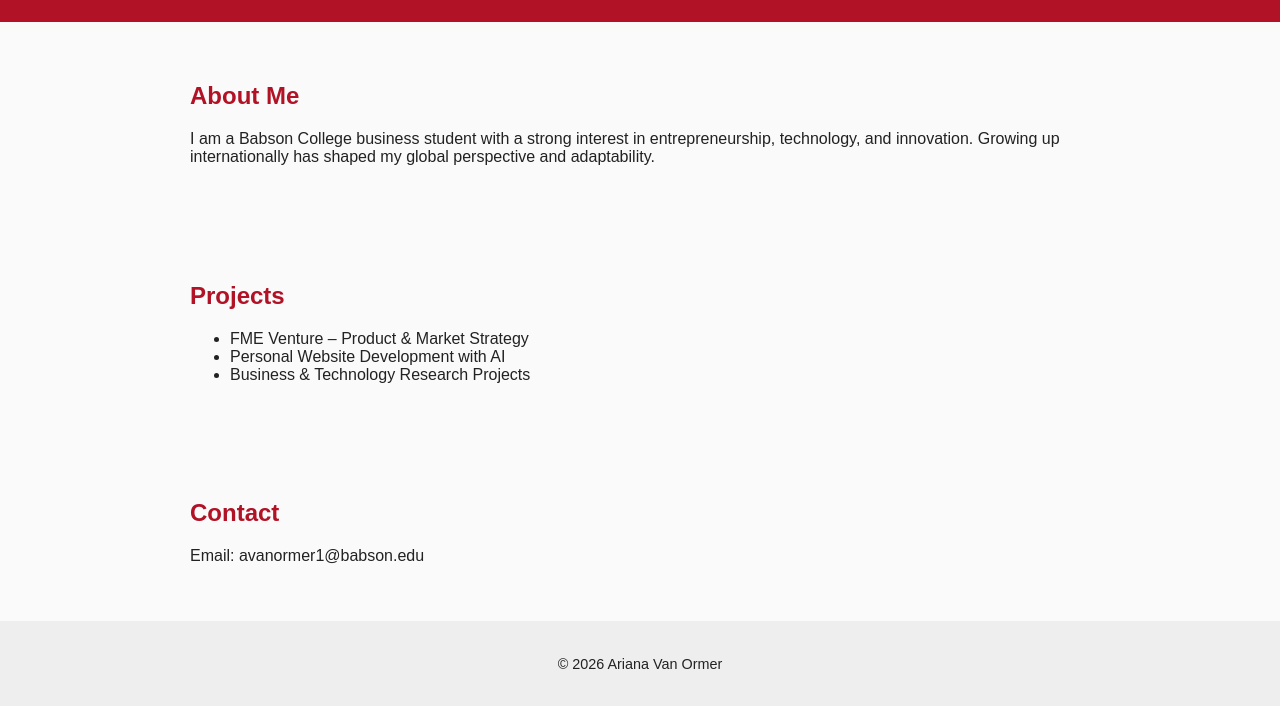
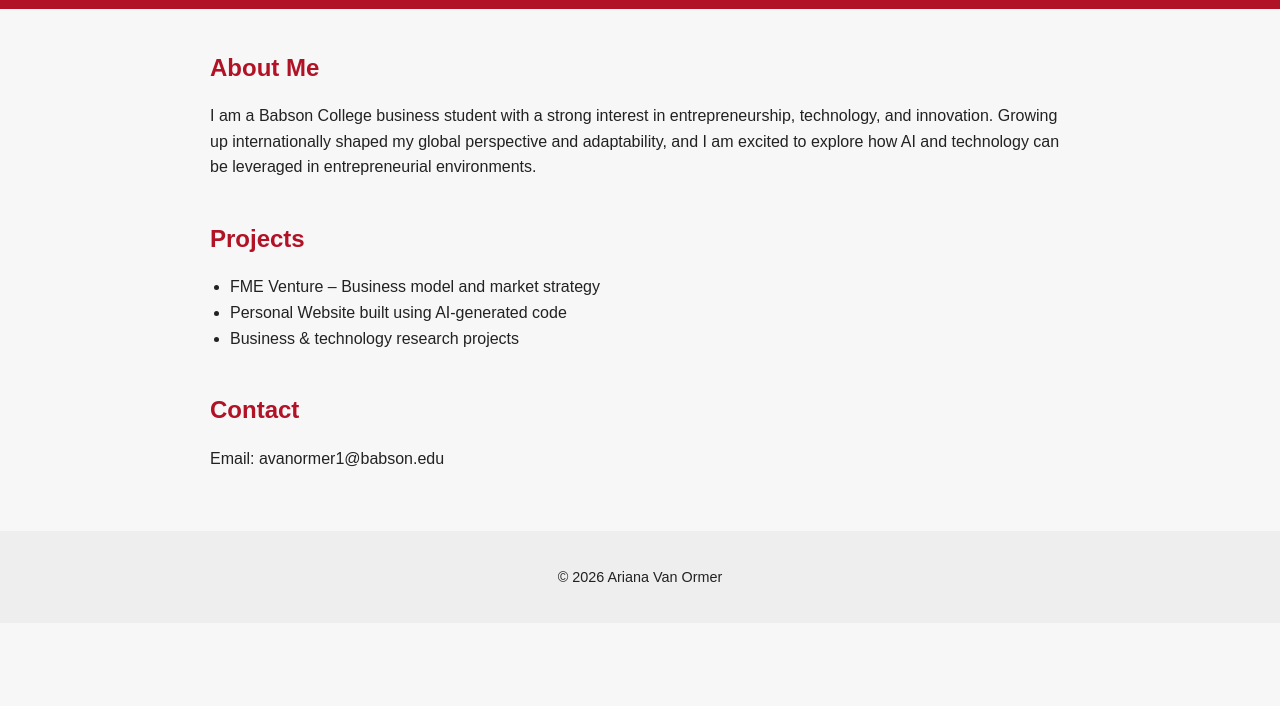
Before and after one commit to avanormer/avanormer.github.io, a plain HTML site: page index.html in a window 1280 px wide. Shown: the part 124-830 px from the top of the page. After the commit the page ends 800 px from the top, so only its background shows below. Drawn offline with Linux system fonts and the light colour scheme.

Commit message:
Update index.html

```diff
--- a/index.html
+++ b/index.html
@@ -2,15 +2,20 @@
 <html lang="en">
 <head>
   <meta charset="UTF-8" />
-  <meta name="viewport" content="width=device-width, initial-scale=1.0"/>
+  <meta name="viewport" content="width=device-width, initial-scale=1.0" />
   <title>Ariana Van Ormer</title>
 
   <style>
+    * {
+      box-sizing: border-box;
+    }
+
     body {
       margin: 0;
       font-family: Arial, Helvetica, sans-serif;
-      background: #fafafa;
+      background: #f7f7f7;
       color: #222;
+      line-height: 1.6;
     }
 
     header {
@@ -21,27 +26,41 @@
       top: 0;
     }
 
+    header h1 {
+      margin: 0 0 8px 0;
+    }
+
     nav a {
       color: white;
+      text-decoration: none;
       margin-right: 16px;
-      text-decoration: none;
       font-weight: bold;
     }
 
+    nav a:hover {
+      text-decoration: underline;
+    }
+
     section {
-      padding: 40px;
       max-width: 900px;
-      margin: auto;
+      margin: 40px auto;
+      padding: 0 20px;
     }
 
     h2 {
       color: #b11226;
+      margin-bottom: 10px;
+    }
+
+    ul {
+      padding-left: 20px;
     }
 
     footer {
       background: #eee;
       text-align: center;
       padding: 20px;
+      margin-top: 60px;
       font-size: 0.9rem;
     }
   </style>
@@ -63,16 +82,17 @@
     <p>
       I am a Babson College business student with a strong interest in
       entrepreneurship, technology, and innovation. Growing up internationally
-      has shaped my global perspective and adaptability.
+      shaped my global perspective and adaptability, and I am excited to explore
+      how AI and technology can be leveraged in entrepreneurial environments.
     </p>
   </section>
 
   <section id="projects">
     <h2>Projects</h2>
     <ul>
-      <li>FME Venture – Product & Market Strategy</li>
-      <li>Personal Website Development with AI</li>
-      <li>Business & Technology Research Projects</li>
+      <li>FME Venture – Business model and market strategy</li>
+      <li>Personal Website built using AI-generated code</li>
+      <li>Business & technology research projects</li>
     </ul>
   </section>
 
```
